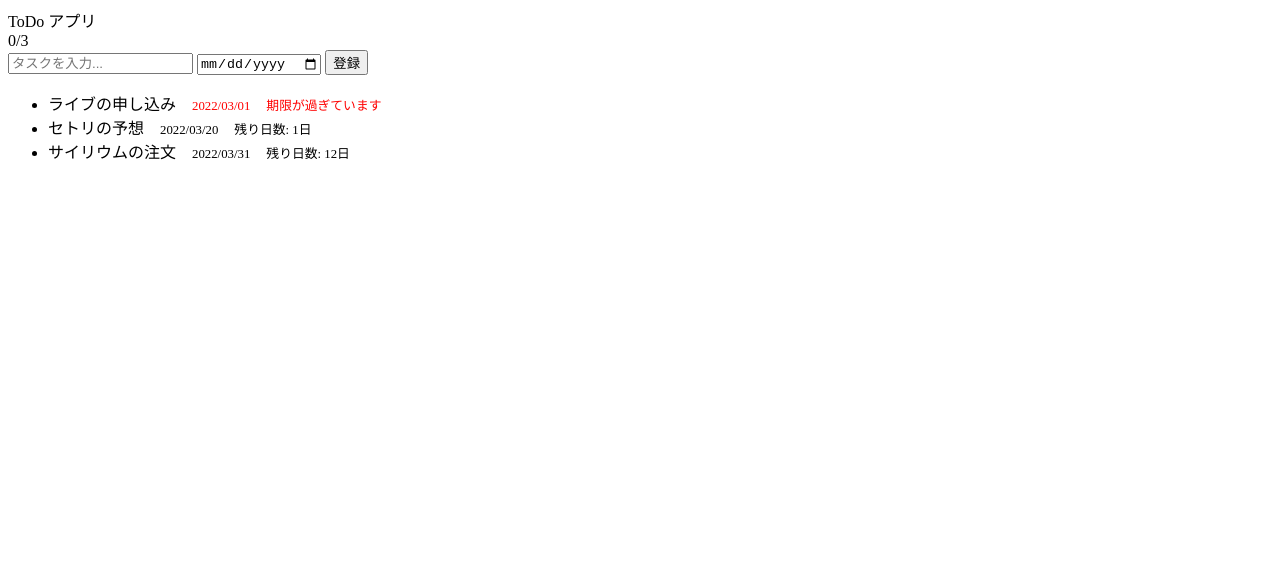
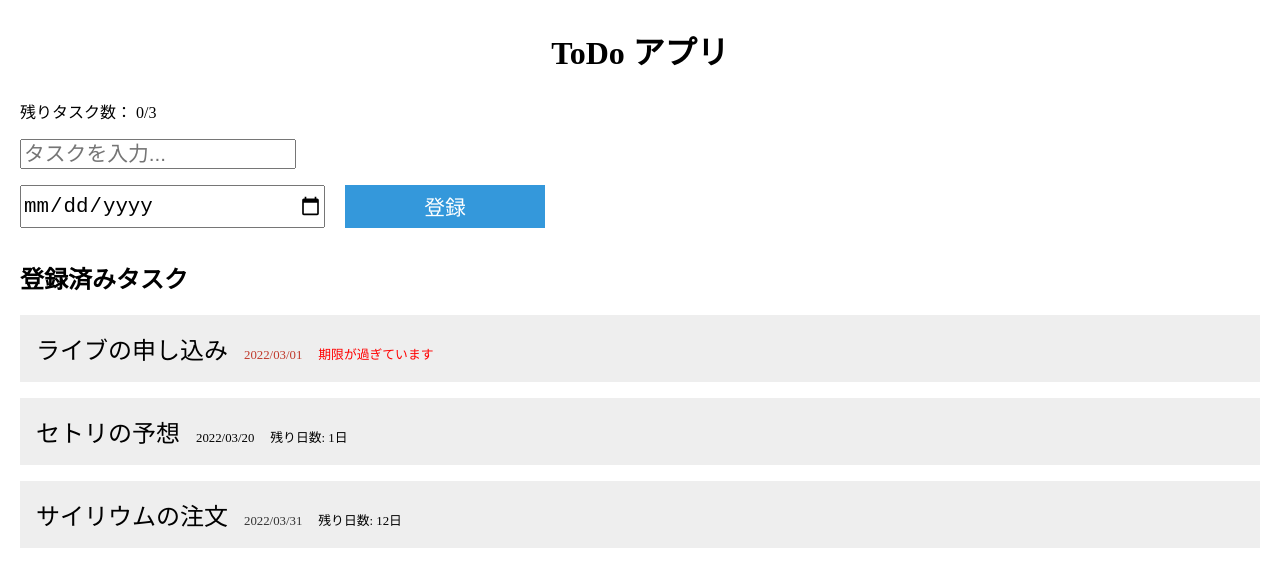
Before and after one commit to tkamada022/study-frontend-web-app-vanilla, a plain HTML site: page index.html in a window 1280 px wide. Drawn offline with Linux system fonts and the light colour scheme.

Commit message:
Style: アプリの見た目を調整

```diff
--- a/index.html
+++ b/index.html
@@ -4,22 +4,143 @@
     <title>ToDo</title>
     <script src="script.js"></script>
     <meta name="viewport" content="width=device-width,initial-scale=1" />
+    <style>
+      body {
+        margin: 0;
+      }
+
+      /* 入力欄およびボタン */
+      input {
+        font-size: 1.3rem;
+      }
+
+      .todo-app-section {
+        max-width: 1400px;
+        padding: 0 20px;
+        margin: 0 auto;
+      }
+
+      .todo-app-section .section-title {
+        font-size: 2rem;
+        text-align: center;
+      }
+
+      .todo-app-subsection {
+        margin-top: 2rem;
+      }
+
+      .todo-app-subsection .todo-app-section__section-title {
+        font-size: 1.5rem;
+      }
+
+      .task-input-form {
+        margin-top: 1rem;
+      }
+
+      .task-input-form .input-button-area {
+        margin-top: 1rem;
+      }
+
+      .input-button-area {
+        display: flex;
+        gap: 20px;
+      }
+
+      .input-button-area__date-select {
+        display: block;
+        width: 70%;
+        max-width: 300px;
+      }
+
+      .input-button-area__register-button {
+        display: block;
+        max-width: 200px;
+        width: 30%;
+      }
+
+      @media screen and (max-width: 767px) {
+        .input-button-area {
+          flex-direction: column;
+        }
+
+        .input-button-area__date-select {
+          max-width: none;
+          width: 100%;
+        }
+
+        .input-button-area__register-button {
+          max-width: none;
+          width: 100%;
+          border-radius: 4px;
+        }
+      }
+
+      @media screen and (max-width: 767px) {
+        /* 768pxまでの幅の場合に適応される */
+        input[type="text"] {
+          width: 100%;
+          height: 40px;
+          box-sizing: border-box;
+        }
+      }
+
+      /* 送信ボタン */
+      input[type="submit"] {
+        background-color: #3498db;
+        border: none;
+        color: #ffffff;
+        padding: 0.4rem;
+      }
+
+      /* リスト */
+      ul {
+        padding: 0;
+      }
+
+      /* リスト項目 */
+      li {
+        background-color: #eeeeee;
+        font-size: 1.5rem;
+        list-style: none;
+        margin-top: 1rem;
+        padding: 1rem;
+      }
+    </style>
   </head>
   <body>
-    ToDo アプリ
-
-    <br />
+    <section class="todo-app-section">
+      <h1 class="section-title">ToDo アプリ</h1>
+      <div class="todo-app-section__inner">
+        <div class="todo-app-section__task-num">
+          残りタスク数：
           <span id="numOfCompletedTasks"></span>/<span id="numOfTasks"></span>
-
+        </div>
+        <div class="task-input-form">
           <form
             id="addTaskForm"
             onsubmit="addTask(task_name.value, task_due_date.value); event.preventDefault();"
           >
             <input type="text" name="task_name" placeholder="タスクを入力..." />
-      <input name="task_due_date" type="date" />
-      <input type="submit" value="登録" />
+            <div class="input-button-area">
+              <input
+                class="input-button-area__date-select"
+                name="task_due_date"
+                type="date"
+              />
+              <input
+                class="input-button-area__register-button"
+                type="submit"
+                value="登録"
+              />
+            </div>
           </form>
+        </div>
 
+        <section class="todo-app-subsection">
+          <h2 class="todo-app-section__section-title">登録済みタスク</h2>
           <ul></ul>
+        </section>
+      </div>
+    </section>
   </body>
 </html>
--- a/script.js
+++ b/script.js
@@ -87,16 +87,16 @@ function renderTasks() {
     // 今日の日付とタスクの期限を比較
     // 期限切れのもの:赤色
     if (taskDueDate < todayDate) {
-      taskDueDateElem.style.color = "red";
+      taskDueDateElem.style.color = "#c0392b";
     }
     // 今日が期限のもの:黄色
     let matched = taskDueDate.getTime() == todayDate.getTime();
     if (matched) {
-      taskDueDateElem.style.color = "yellow";
+      taskDueDateElem.style.color = "#e67e22";
     }
     // 明日以降が期限のもの:黒色
     if (taskDueDate > tomorrowDate) {
-      taskDueDateElem.style.color = "black";
+      taskDueDateElem.style.color = "#333";
     }
 
     // タスクの日付を代入
```
Lines whose indentation alone changed are shown as unchanged.
